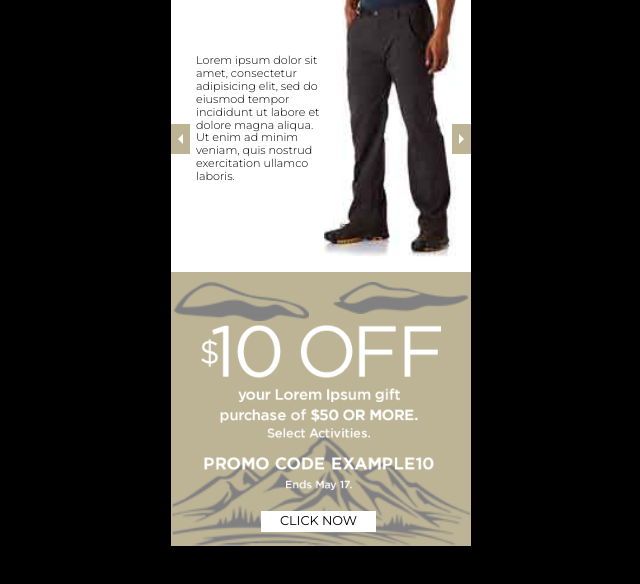
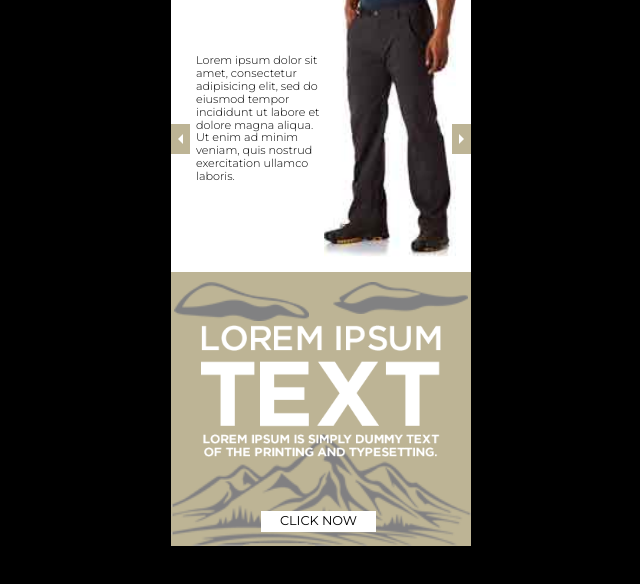
Before and after one commit to peteoa12/dynamic-banner-ad, a plain HTML site: page index.html in a window 1280 px wide. Shown: the part 104-688 px from the top of the page, without its empty margins (319-959 px from the left). Drawn offline with nearby package versions, Linux system fonts and the light colour scheme.

Commit message:
trying to figure this out

```diff
--- a/css/main.css
+++ b/css/main.css
@@ -120,6 +120,7 @@ body {
 	width: 100%;
 	height: 274.5px;
 	height: 300px;
+	overflow: hidden;
 }
 
 .animation-1,
@@ -145,17 +146,18 @@ body {
 }
 
 .text-container {
-	position: absolute;
+	position: relative;
 	width: 80%;
-	left: 50%;
-	top: 46%;
-	transform: translate(-50%, -50%);
+	height: 100%;
 	z-index: 1;
 	overflow: hidden;
+	margin: 15px auto;
 }
 
 .text {
 	width: 100%;
+	position: absolute;
+	top: 38px;
 }
 
 .animation-3 {
--- a/index.html
+++ b/index.html
@@ -39,7 +39,7 @@
             <img class="animation-1" src="assets/img/300x600-cloud1.png" alt="Click Here">
             <img class="animation-2" src="assets/img/300x600-cloud2.png" alt="Click Here">
             <div class="text-container">
-                <!-- <img id="text1" class="text" src="assets/img/300x600-text1.png" alt="ad-text"> -->
+                <img id="text1" class="text" src="assets/img/300x600-text1.png" alt="ad-text">
                 <img id="text2" class="text" src="assets/img/300x600-text2.png" alt="ad-text">
             </div>
             <img class="animation-3" src="assets/img/mountain.png" alt="Click Here">
--- a/js/carousel.js
+++ b/js/carousel.js
@@ -49,4 +49,12 @@ var slideShow = function(){
 		setUpPrevSlideArrow();
 	}
 
+	if (currentSlide == 0 ){
+		TweenMax.to( "#text2", slideTime, {autoAlpha:0} );
+		TweenMax.to( "#text1", slideTime, {autoAlpha:1} );
+	} else {
+		console.log('This is either frame 1,2 or 3');
+	}
+
+
 }
```
Also changed, not shown: js/animations.js (line endings or trailing spaces).
